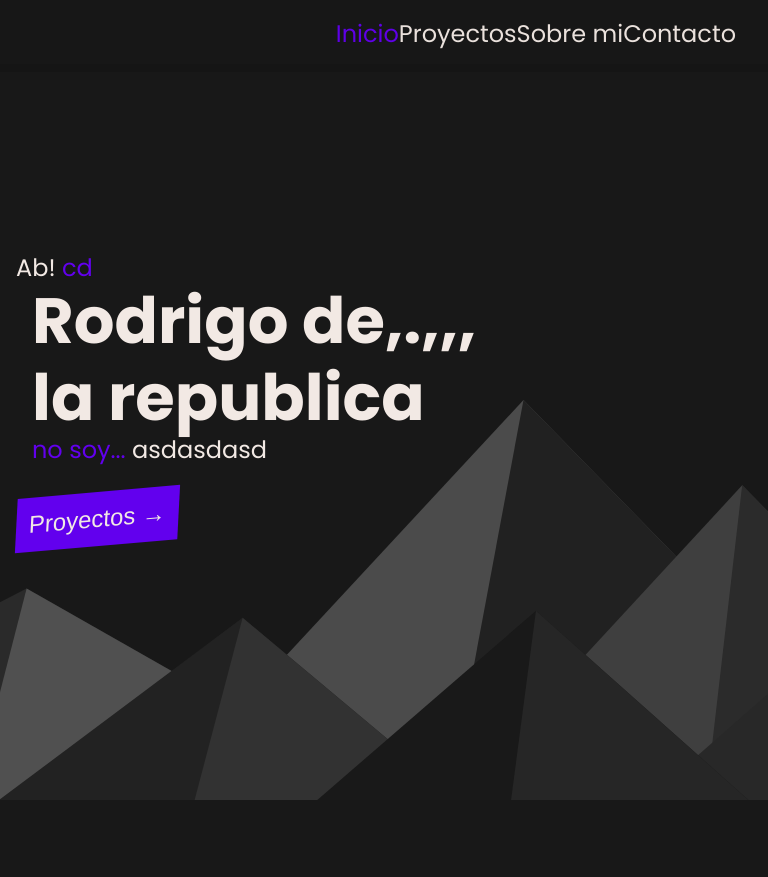
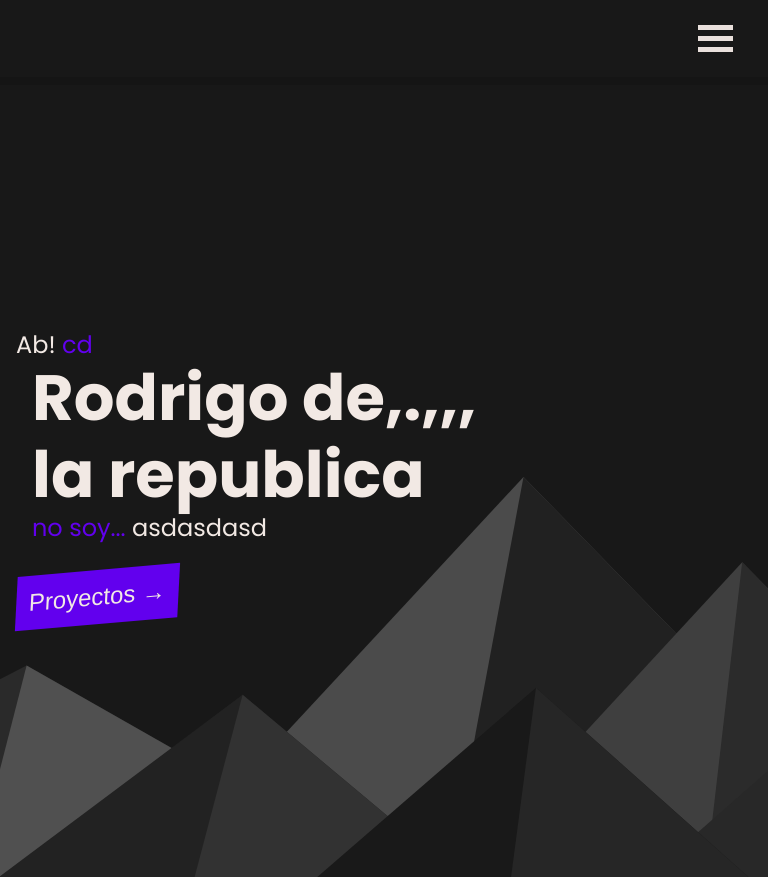
Before and after one commit to Qatihc/portfolio, a React (Create React App) app: page / in a window 768 px wide. Before the commit the page ends 800 px from the top, so only its background shows below. Built offline with nearby package versions, Linux system fonts and the light colour scheme.

Commit message:
Terminada navbar para telefono.

```diff
--- a/public/index.html
+++ b/public/index.html
@@ -4,7 +4,7 @@
     <meta charset="utf-8" />
     <link rel="icon" href="%PUBLIC_URL%/favicon.ico" />
     <meta name="viewport" content="width=device-width, initial-scale=1" />
-    <meta name="theme-color" content="#000000" />
+    <meta name="theme-color" content="#181818" />
     <meta
       name="description"
       content="Web site created using create-react-app"
@@ -27,7 +27,7 @@
       work correctly both with client-side routing and a non-root public URL.
       Learn how to configure a non-root public URL by running `npm run build`.
     -->
-    <title>React App</title>
+    <title>Matias</title>
   </head>
   <body>
     <noscript>You need to enable JavaScript to run this app.</noscript>
--- a/src/components/NavBar/NavBar.css
+++ b/src/components/NavBar/NavBar.css
@@ -1,94 +1,35 @@
 .navbar-container {
-  position: fixed;
-  z-index: 3;
-  top: 0;
-  left: 0;
-
-  display: flex;
-  opacity: 0.97;
-
-  width: 100%;
-  box-shadow: 0 .5rem rgba(0,0,0,.1);
-  background-color: var(--color-background);
-
-  justify-content: flex-end;
-}
-
-/* .navbar-list {
-  position: absolute;
-  left: 0;
-
-  display: flex;
-  visibility: hidden;
-  opacity: 0;
-
-  min-width: max-content;
-  width: 100%;
-  margin: 0;
-  padding: 1em 2em 0 0;
-  height: 0;
-
-  gap: 3rem;
-  background-color: var(--color-background);
-
-  transition:
-    all .8s cubic-bezier(1,0,0,1);
-  align-items: center;
-  list-style: none;
-
-  justify-content: center;
-  flex-direction: column;
-} */
-
-/* TEST */
-
-.navbar-list {
-  position: absolute;
+  position: sticky;
+  padding: 1rem 0;
   top: 0;
   right: 0;
   left: 0;
-  bottom: 0;
-  text-align: center;
-  opacity: 0;
-  z-index: -1;
-  visibility: hidden;
-  transition: all .375s;
+  display: flex;
+  flex-direction: row;
+  justify-content: flex-end;
+  padding-right: 2rem;
+  z-index: 2;
+  background-color: var(--color-background);
+  box-shadow: 0 .5rem rgba(0,0,0,.1);
+  opacity: 0.96;
 }
 
-.navbar-list.navbar-open {
+.navbar-container.navbar-open {
   opacity: 1;
-  visibility: visible;
 }
 
-.navbar-list::before {
-  content: '';
-  position: absolute;
-  top: 0;
-  bottom: 0;
-  left: 0;
-  right: -15px;
-  background: #FEDC2A;
-  transform-origin: 0 0;
-  transform: skew(-14deg) translateX(-120%);
-  transition: all .275s .1s;
+.navbar-list {
+  display: flex;
+  flex-direction: row;
+  gap: 3rem;
 }
 
-.navbar-list.navbar-open::before {
-  transform: skew(-14deg) translateX(0);
-}
-
-
-.navbar-list a {
+.navbar-item a {
   text-decoration: none;
-  color: var(--color-text)
-}
-
-.navbar-item {
+  color: var(--color-text);
   position: relative;
   font-size: var(--font-size-navbar);
-  cursor: pointer;
 }
-
 /* Animacion navbar item */
 .navbar-item a::before {
   background-color: var(--color-accent);
@@ -111,16 +52,15 @@
 /* Boton burguer navbar */
 
 .navbar-open-btn {
-  display: inline-block;
+  display: none;
   cursor: pointer;
   padding: .2rem;
-  margin-right: 1rem;
 }
 
 .bar1, .bar2, .bar3 {
   width: 35px;
   height: 5px;
-  background-color: #333;
+  background-color: var(--color-text);
   margin: 6px 0;
   transition: all 0.6s ease-in-out;
 }
@@ -139,62 +79,60 @@
   transform: rotate(45deg) translate(-8px, -8px) ;
 }
 
-
-
-@media (min-width:600px) {
-  .navbar-container {
-    padding-bottom: .3rem;
+/* Animacion para mostrar navbar en telefono. */
+@media (max-width: 800px) {
+  .navbar-open-btn {
+    display: inline-block;
   }
 
-  .navbar-open-btn {
-    display: none;
+  .navbar-list-container {
+    position: fixed;
+    top: 0;
+    right: 0;
+    left: 0;
+    bottom: 0;
+    text-align: center;
+    opacity: 0;
+    z-index: -1;
+    visibility: hidden;
+    transition: all .375s;
+  }
+
+  .navbar-list-container.navbar-open {
+    opacity: 1;
+    visibility: visible;
+  }
+
+  .navbar-list-container::before {
+    content: '';
+    position: absolute;
+    top: 0;
+    bottom: 0;
+    left: 0;
+    right: -15px;
+    background: #4d4a4c;
+    transform-origin: 0 0;
+    transform: skew(-14deg) translateX(-120%);
+    transition: all .275s .1s;
+  }
+
+  .navbar-list-container.navbar-open::before {
+  transform: skew(-14deg) translateX(0);
   }
 
   .navbar-list {
-    opacity: 1;
-    height: auto;
-    display: flex;
-    visibility: visible;
-    position: initial;
-    padding: 1em 2em 0 0;
-    flex-direction: row;
-    justify-content: flex-end;
-    padding-bottom: .5rem;
-    z-index: 10;
+    display: inline-flex;
+    flex-direction: column;
+    height: 93%; /* Should be 100%, but we have a notice message :D */
+    align-items: flex-end;
+    justify-content: center;
+    transform: translateX(-18%) skew(-16deg);
+  }
+
+  .navbar-item {
+    display: block;
+    margin: .5rem 0;
+    text-align: right;
+    transform: skew(16deg);
   }
 }
-
-/* Animacion abrir navbar */
-
-.navbar-list.navbar-open {
-  display: flex;
-  position: fixed;
-  width: 100%;
-  background-color: var(--color-background);
-  top: 0;
-  bottom: 0;
-  left: 0;
-  align-items: center;
-  justify-content: center;
-  flex-direction: column;
-
-  visibility: visible;
-  opacity: 1;
-}
-
-/* .navbar-list.navbar-open {
-  display: flex;
-  position: fixed;
-  width: 100%;
-  background-color: var(--color-background);
-  top: 0;
-  bottom: 0;
-  left: 0;
-  align-items: center;
-  justify-content: center;
-  flex-direction: column;
-
-  visibility: visible;
-  opacity: 1;
-  height: 100vh;
-} */
--- a/src/components/NavBar/NavBar.js
+++ b/src/components/NavBar/NavBar.js
@@ -21,13 +21,15 @@ const NavBar = () => {
   }
 
   return (
-    <header className="navbar-container">
+    <header className={"navbar-container " + (navbarOpen ? "navbar-open" : '')}>
+      <nav class={"navbar-list-container " + (navbarOpen ? "navbar-open" : '')}>
         <ul className={"navbar-list " + (navbarOpen ? "navbar-open" : '')}>
           <li className="navbar-item" onClick={handleNavbarClose}><NavLink to="/">Inicio</NavLink></li>
           <li className="navbar-item" onClick={handleNavbarClose}><NavLink to="/projects">Proyectos</NavLink></li>
           <li className="navbar-item" onClick={handleNavbarClose}><NavLink to="/about">Sobre mi</NavLink></li>
           <li className="navbar-item" onClick={handleNavbarClose}><NavLink to="/contact">Contacto</NavLink></li>
         </ul>
+      </nav>
       <div className={"navbar-open-btn " + (navbarOpen ? "navbar-open" : '')} onClick={handleNavbarToggle}>
         <div className="bar1"></div>
         <div className="bar2"></div>
```
Lines whose indentation alone changed are shown as unchanged.
